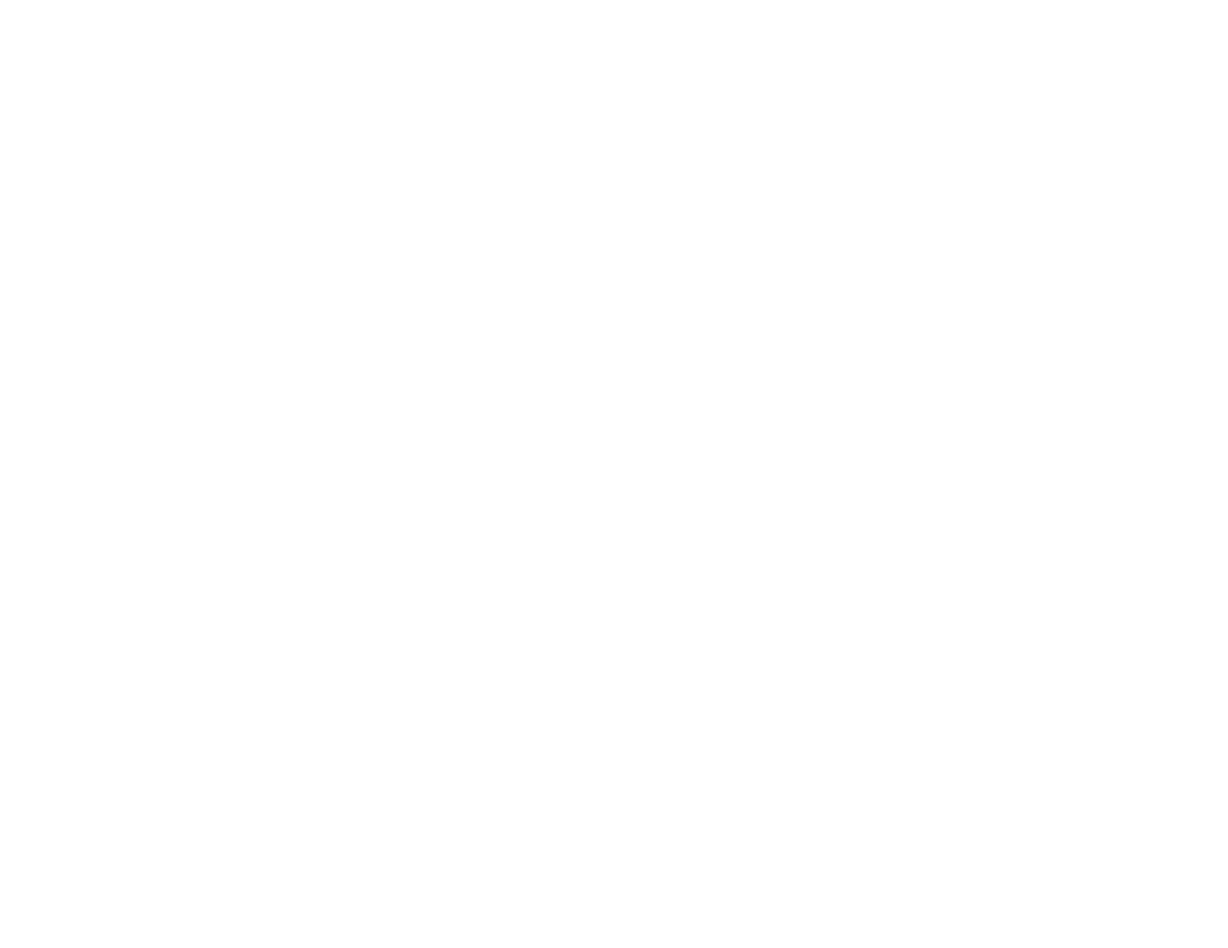
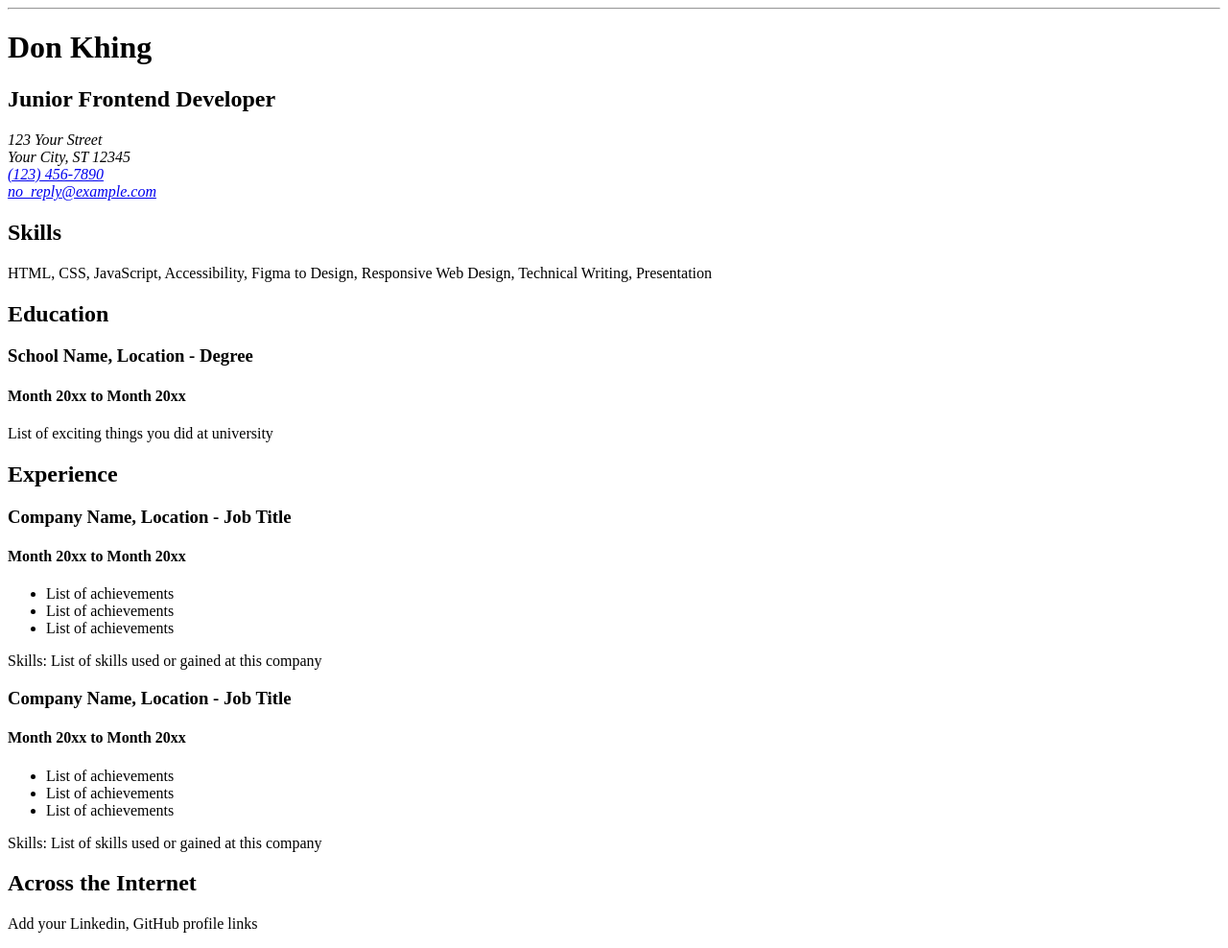
Before and after one commit to Creative-mindset21/roadmap.sh-projects, a plain HTML site: page Single-Page CV/index.html in a window 1280 px wide. Shown: the whole page at 96% size. Before the commit the page ends 800 px from the top, so only its background shows below. Drawn offline with Linux system fonts and the light colour scheme.

Commit message:
created the layout for the single page cv

```diff
--- a/Single-Page CV/index.html
+++ b/Single-Page CV/index.html
@@ -3,7 +3,72 @@
   <head>
     <meta charset="UTF-8" />
     <meta name="viewport" content="width=device-width, initial-scale=1.0" />
+
+    <!-- CSS LINKING -->
+    <link rel="stylesheet" href="style.css" />
     <title>Single-Page CV Projects</title>
   </head>
-  <body></body>
+  <body>
+    <div class="container">
+      <header>
+        <hr />
+        <h1>Don Khing</h1>
+        <h2>Junior Frontend Developer</h2>
+
+        <address>
+          123 Your Street <br />
+          Your City, ST 12345 <br />
+          <a href="tel:+1234567890">(123) 456-7890</a><br />
+          <a href="mailto:no_reply@example.com">no_reply@example.com</a>
+        </address>
+      </header>
+
+      <main>
+        <section>
+          <h2>Skills</h2>
+          <p>
+            HTML, CSS, JavaScript, Accessibility, Figma to Design, Responsive
+            Web Design, Technical Writing, Presentation
+          </p>
+        </section>
+
+        <section>
+          <h2>Education</h2>
+          <h3>School Name, Location - Degree</h3>
+          <h4>Month 20xx to Month 20xx</h4>
+          <p>List of exciting things you did at university</p>
+        </section>
+
+        <section>
+          <h2>Experience</h2>
+          <div>
+            <h3>Company Name, Location - Job Title</h3>
+            <h4>Month 20xx to Month 20xx</h4>
+            <ul>
+              <li>List of achievements</li>
+              <li>List of achievements</li>
+              <li>List of achievements</li>
+            </ul>
+            <p>Skills: List of skills used or gained at this company</p>
+          </div>
+
+          <div>
+            <h3>Company Name, Location - Job Title</h3>
+            <h4>Month 20xx to Month 20xx</h4>
+            <ul>
+              <li>List of achievements</li>
+              <li>List of achievements</li>
+              <li>List of achievements</li>
+            </ul>
+            <p>Skills: List of skills used or gained at this company</p>
+          </div>
+        </section>
+
+        <section>
+          <h2>Across the Internet</h2>
+          <p>Add your Linkedin, GitHub profile links</p>
+        </section>
+      </main>
+    </div>
+  </body>
 </html>
--- /dev/null
+++ b/Single-Page CV/style.css
@@ -0,0 +1 @@
+@import url("https://fonts.googleapis.com/css2?family=Roboto:ital,wght@0,100..900;1,100..900&display=swap");
```
